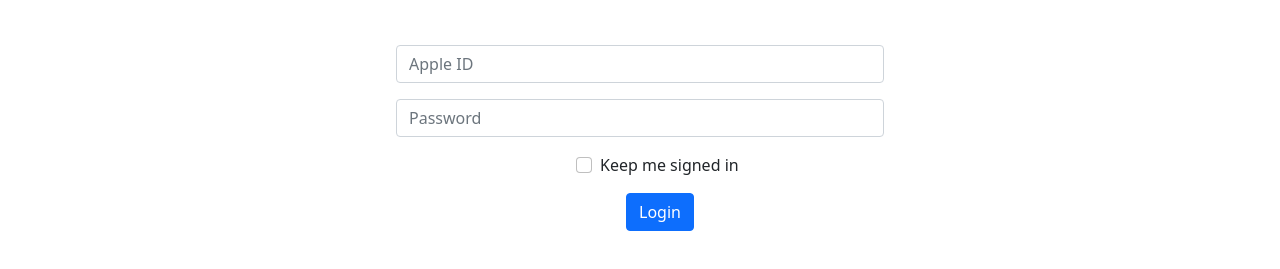
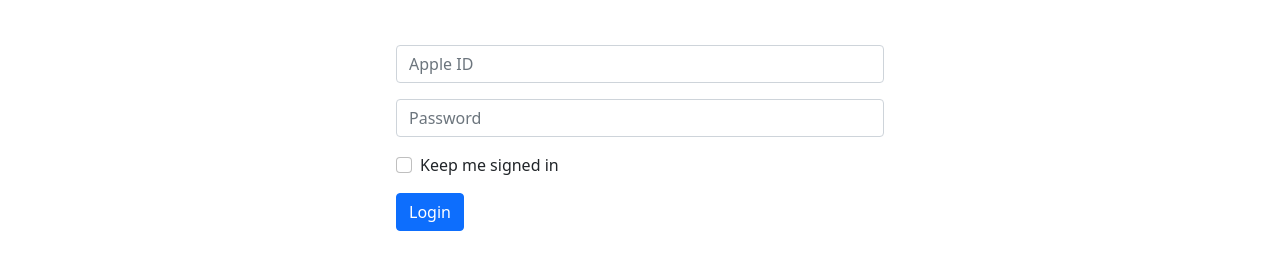
Before and after one commit to ajmalrahman11/apple, a plain HTML site: page sign-in.html in a window 1280 px wide. Shown: the part 61-330 px from the top of the page. Drawn offline with nearby package versions, Linux system fonts and the light colour scheme.

Commit message:
Add files via upload

```diff
--- a/sign-in.html
+++ b/sign-in.html
@@ -32,11 +32,11 @@
             <div class="mb-3">
                 <input type="password" placeholder="Password" class="form-control" id="password">
             </div>
-            <div class="mb-3 form-check" style="margin-left: 180px;">
+            <div class="mb-3 form-check">
                 <input type="checkbox" class="form-check-input" id="check">
                 <label class="form-check-label" for="check">Keep me signed in</label>
             </div>
-            <button type="submit"id="submit" style="margin-left: 230px;" class="btn btn-primary" onclick="validate()" >Login</button>
+            <button type="submit"id="submit" class="btn btn-primary" onclick="validate()" >Login</button>
         </form>
     </div>
 
```
